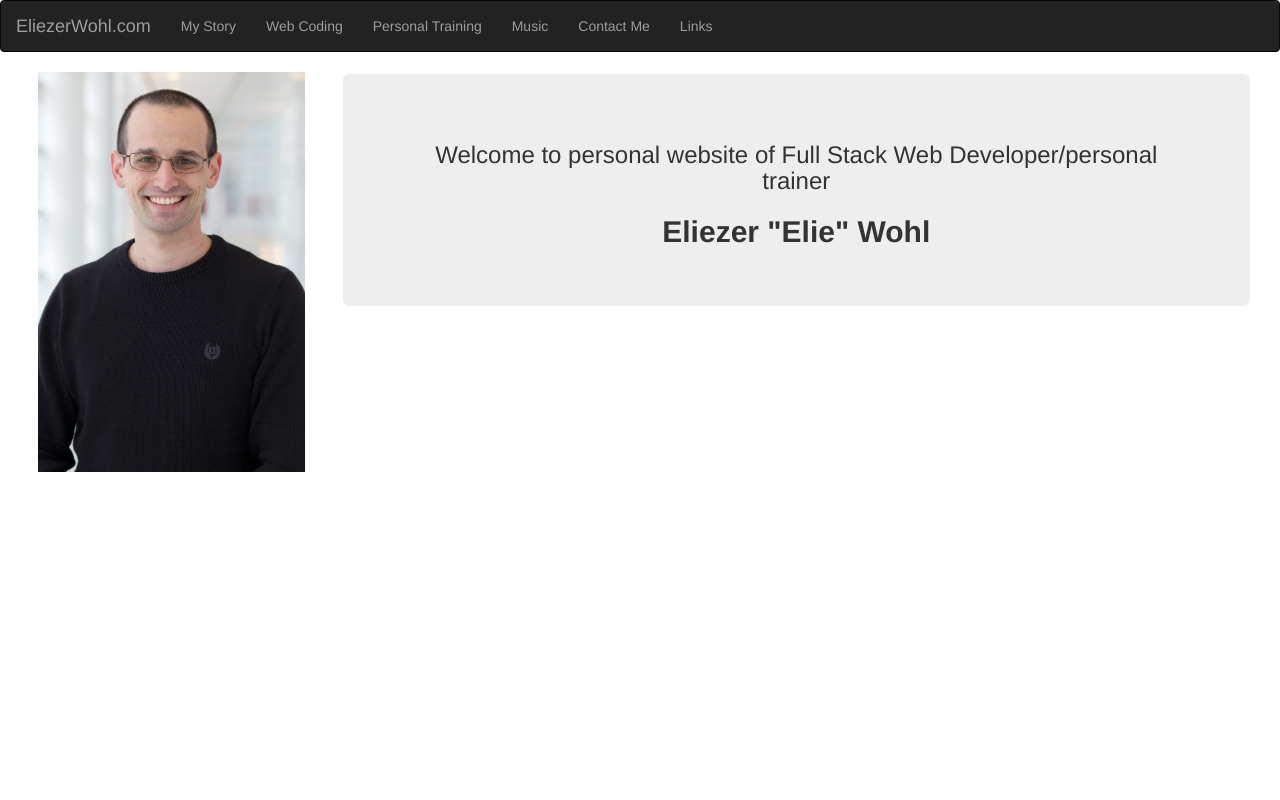
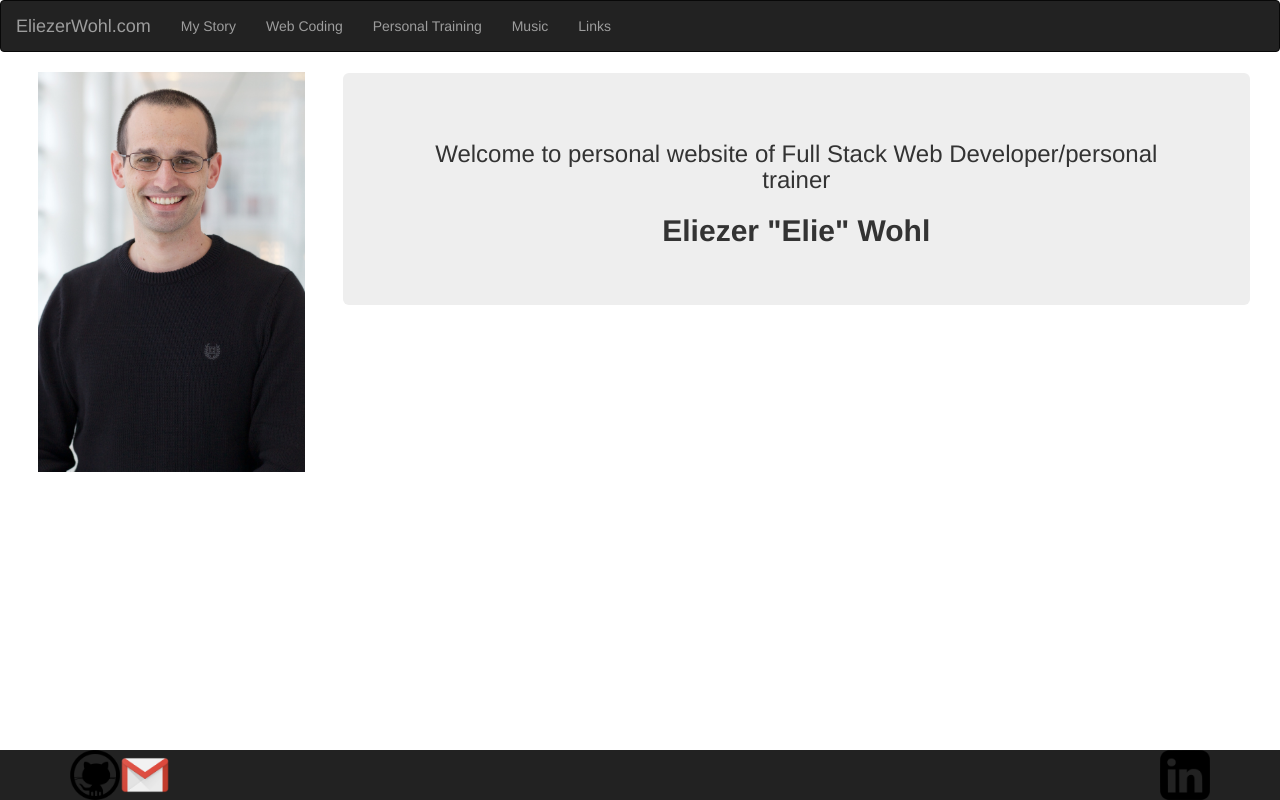
Before and after one commit to eliezerwohl/port, a PHP site: page / in a window 1280 px wide. Run offline with PHP 8.4, Linux system fonts and the light colour scheme; some libraries are stand-ins or nearby versions.

Commit message:
added ini bottom navbar

```diff
--- a/css/theme.css
+++ b/css/theme.css
@@ -17,13 +17,11 @@ h3, h2, h4 {
   text-align: center;
 }
 
-.musicPlayer{
-  height:100px;
-}
+
 .contactPicture {
-  display: block;
+/*  display: block;*/
     margin-left: auto;
     margin-right: auto;
-    height:200px;
-    width:200px;}
+    height:50px;
+    width:50px;}
 }
--- a/home.html
+++ b/home.html
@@ -9,6 +9,7 @@
 <link rel="stylesheet" type="text/css" href="css/theme.css">
 </head>
 <body>
+
 <!-- if buttonn active -->
   <nav class="navbar navbar-inverse">
     <div class="container-fluid">
@@ -29,7 +30,6 @@
           <li id="webCoding"><a href="#">Web Coding</a></li>
           <li id="personalTraining"><a href="#">Personal Training</a></li>
           <li id="music"><a href="#">Music</a></li>
-          <li id="contact"><a href="#">Contact Me</a></li>
           <li id="links"><a href="#">Links</a></li>
         </ul>
       </div>
@@ -42,12 +42,12 @@
       </div>
       <div class="col-md-9 target">
       </div>
-      <div class="col-md-8">
+    <!--   <div id="contactclass="col-md-12"> -->
     <!--     <table class=table>
           <tbody>
           </tbody>
         </table> -->
-      </div>
+      <!-- </div> -->
       <div class="col-md-9">
         <div class="jumbotron">
           <h3> Welcome to personal website of Full Stack Web Developer/personal trainer</h3>
@@ -56,6 +56,18 @@
       </div> <!-- col md 8-->
     </div>
   </div>
+   </div>
+
+    <div class="nav navbar-inverse navbar-fixed-bottom">
+      <div class="container">
+      <img class="contactPicture text-center" src="img/gmailIcon.png">
+               <img class="contactPicture pull-left" src="img/githubIcon.png">
+          <img class="contactPicture pull-right" src="img/linkedinIcon.png">
+
+
+      </div>
+    </footer>
+
 <script src="https://ajax.googleapis.com/ajax/libs/jquery/1.11.3/jquery.min.js"></script>
 <script src="https://maxcdn.bootstrapcdn.com/bootstrap/3.3.6/js/bootstrap.min.js" integrity="sha384-0mSbJDEHialfmuBBQP6A4Qrprq5OVfW37PRR3j5ELqxss1yVqOtnepnHVP9aJ7xS" crossorigin="anonymous"></script>
 <script type="text/javascript" src="javascript/javascript.js"></script>
--- a/javascript/eliezerWohlButton.js
+++ b/javascript/eliezerWohlButton.js
@@ -1,6 +1,7 @@
 $("document").ready(function(){
   $(".navbar-brand").on("click", function() {
      $(".colimg").show();
+
     $(".target").empty();
     $(".jumbotron").show();
     $("#profile").attr("src", "img/EliezerWohl.jpg");
```
Also changed, not shown: img/githubIcon.png (added), img/gmail.png (deleted), img/gmailIcon.png (added), img/link.png (deleted), img/linkedinIcon.png (added).
